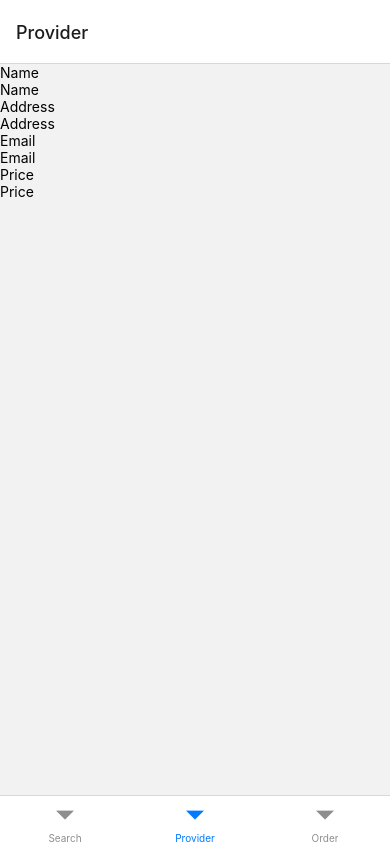
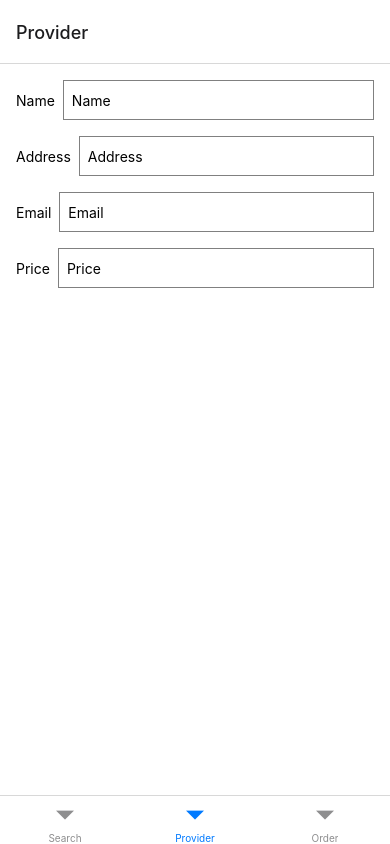
Before and after one commit to cold-flatwhite/FinalProject2024, a React Native app: screen /Provider in a window 390 px wide. Built offline with nearby package versions, Linux system fonts and the light colour scheme.

Commit message:
updated the display format for the text and textinput for name, address, email and price

```diff
--- a/screens/ProviderScreen.js
+++ b/screens/ProviderScreen.js
@@ -1,4 +1,4 @@
-import { View, TextInput, Text } from "react-native";
+import { View, TextInput, Text, StyleSheet } from "react-native";
 import React, { useState } from "react";
 
 export default function ProviderScreen() {
@@ -7,30 +7,66 @@ export default function ProviderScreen() {
   const [email, setEmail] = useState("");
   const [price, setPrice] = useState("");
   return (
-    <View>
-      <View>
+    <View style={styles.container}>
+      <View style={styles.inputContainer}>
         <Text>Name</Text>
-        <TextInput placeholder="Name" value={name} onChangeText={setName} />
+        <TextInput
+          style={styles.input}
+          placeholder="Name"
+          value={name}
+          onChangeText={setName}
+        />
       </View>
 
-      <View>
+      <View style={styles.inputContainer}>
         <Text>Address</Text>
         <TextInput
+          style={styles.input}
           placeholder="Address"
           value={address}
           onChangeText={setAddress}
         />
       </View>
 
-      <View>
+      <View style={styles.inputContainer}>
         <Text>Email</Text>
-        <TextInput placeholder="Email" value={email} onChangeText={setEmail} />
+        <TextInput
+          style={styles.input}
+          placeholder="Email"
+          value={email}
+          onChangeText={setEmail}
+        />
       </View>
 
-      <View>
+      <View style={styles.inputContainer}>
         <Text>Price</Text>
-        <TextInput placeholder="Price" value={price} onChangeText={setPrice} />
+        <TextInput
+          style={styles.input}
+          placeholder="Price"
+          value={price}
+          onChangeText={setPrice}
+        />
       </View>
     </View>
   );
 }
+const styles = StyleSheet.create({
+  container: {
+    flex: 1,
+    padding: 16,
+    backgroundColor: "#fff",
+  },
+  inputContainer: {
+    flexDirection: "row",
+    alignItems: "center",
+    marginBottom: 16,
+  },
+  input: {
+    flex: 1,
+    height: 40,
+    borderColor: "gray",
+    borderWidth: 1,
+    marginLeft: 8,
+    paddingLeft: 8,
+  },
+});
```
Also changed, not shown: assets/petcare.jpg (added).
